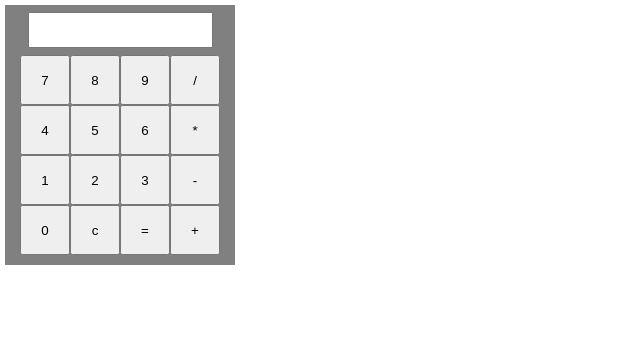
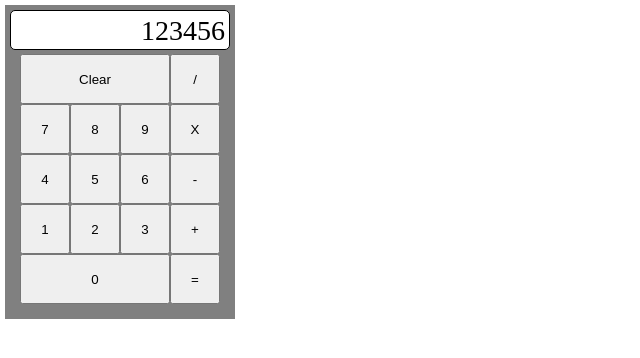
Before and after one commit to Gingerninja9090/TOP-Calculator, a plain HTML site: page index.html in a window 1280 px wide. Shown: the whole page, without its empty margins (0-640 px from the left). Drawn offline with Linux system fonts and the light colour scheme.

Commit message:
Update redid the html layour for the calculator updated the style to match changes attempting/troubleshooting how to replace display value

```diff
--- a/calculator.js
+++ b/calculator.js
@@ -33,3 +33,13 @@ const calculate = function() {
         return divide(inputValues);
     else return alert("WRONG DUMB BOI!!")
 };
+
+//
+
+const buttonPress = document.querySelector("#numPad")
+const buttonValue = document.querySelector(".buttonValue")
+const displayUpdate = document.querySelector("#display")
+
+buttonPress.addEventListener("click", () => {
+    displayUpdate.textContent = buttonValue.textContent
+})
--- a/index.html
+++ b/index.html
@@ -11,29 +11,23 @@
     <body>
         <div id="calculator">
             <div id="head">
-                <input type="text" id="display">
+                <div id="display">123456</div>
             </div>
             <div id="keyboard">
-                <div id="keybaordCore">
-                    <div id="numRow1">
-                        <button>7</button><button>8</button><button>9</button>
+                <div id="section1">
+                    <div id="cmdPad1">
+                        <button class="butBig">Clear</button>
                     </div>
-                    <div id="numRow2">
+                    <div id="numPad">
+                        <button class="buttonValue">7</button><button class="buttonValue">8</button><button class="buttonValue">9</button>
                         <button>4</button><button>5</button><button>6</button>
-                    </div>
-                    <div id="numRow3">
                         <button>1</button><button>2</button><button>3</button>
-                    </div>
-                    <div id="NumRow4">
-                        <button>0</button><button>c</button><button>=</button>
+                        <button class="butBig">0</button>
                     </div>
                 </div>
-                <div id="keyboardSide">
-                    <div id="operators">
-                        <button>/</button>
-                        <button>*</button>
-                        <button>-</button>
-                        <button>+</button>
+                <div id="section2">
+                    <div id="cmdPad2">
+                        <button>/</button><button>X</button><button>-</button><button>+</button><button>=</button>
                     </div>
                 </div>
             </div>
--- a/style.css
+++ b/style.css
@@ -13,27 +13,38 @@ body {
 button {
     width: 50px;
     height: 50px;
-    margin: 0px;
-    padding: 0;
 }
 
-#head {
-    text-align: center;
-    padding: 2px;
+.butBig {
+    width: 150px;
 }
 
 #display {
     height: 30px;
+    width: 210px;
+    font-size: 28px;
     text-align: right;
+    padding: 4px;
+    border: solid 1px black;
+    border-radius: 5px;
+    background-color: white;
 }
 
 #keyboard {
+    height: 260px;
+    margin-top: 4px;
     display: flex;
-    align-items: center;
     justify-content: center;
-    height: 210px;
 }
 
-#keyboardSide {
+#section1, #section2 {
+    height: 250px;
+}
+
+#section1 {
+    width: 150px;
+}
+
+#section2 {
     width: 50px;
 }
```
